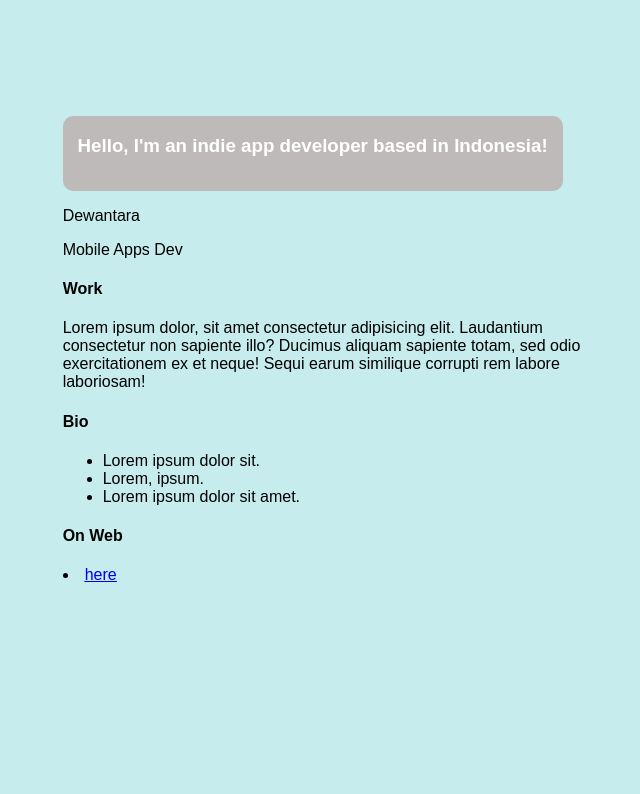
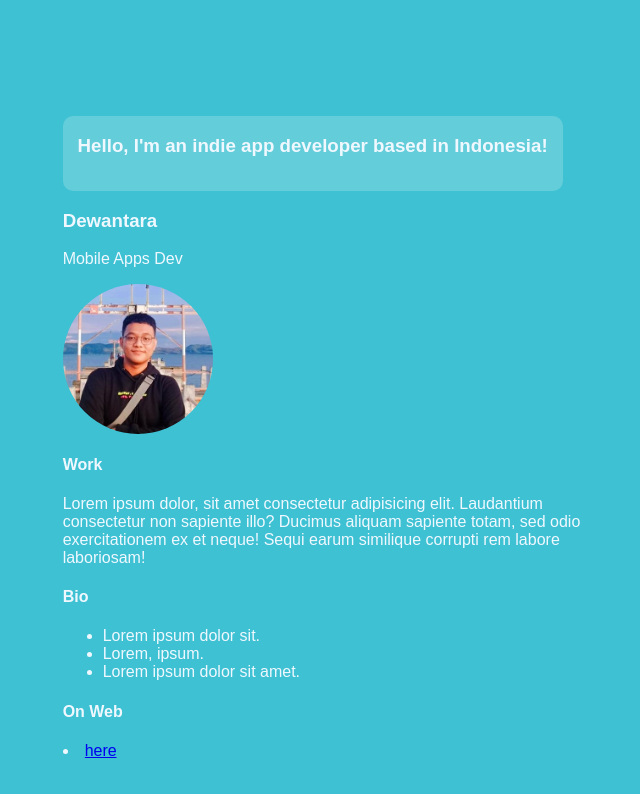
Before and after one commit to GoodGuyzaxx/zaxx-website, a plain HTML site: page index.html in a window 1280 px wide. Shown: the whole page, without its empty margins (318-958 px from the left). Drawn offline with Linux system fonts and the light colour scheme.

Commit message:
Update: Adding Some change

```diff
--- a/css/stylesheet.css
+++ b/css/stylesheet.css
@@ -4,9 +4,19 @@ body {
     height: 1738px;
     left: calc(50% - 768px/2 - 0.17px);
     top: 0.45px;
-    background-color: #c7ecee;
+    background-color: #3dc1d3;
     font-family: Arial, Helvetica, sans-serif;
+    color: aliceblue;
 }
+
+.profilePic {
+    border-radius: 100%;
+    width: 150px;
+    height: 150px;
+    display: flex;
+    justify-content: center;
+}
+
 
 .continer {
     position: absolute;
@@ -16,12 +26,10 @@ body {
     top: 107.45px;
 }
 
-
 .header {
-    background-color: rgb(191, 186, 186);
+    background-color: #63cdda;
     width: 500px;
     height: 75px;
-    color: #FFFFFF;
     display: flex;
     justify-content: center;
     border-radius: 10px;
--- a/index.html
+++ b/index.html
@@ -19,10 +19,11 @@
             </div>
         </header>
         <div class="profile">
-            <p>Dewantara</p>
+            <h3>Dewantara</h3>
             <p>Mobile Apps Dev</p>
+            <img class="profilePic" src="img/favPic.jpeg" alt="profilepic"">
         </div>
-        <div class="work">
+        <div class=" work">
             <h4> Work </h4>
             <p>Lorem ipsum dolor, sit amet consectetur adipisicing elit. Laudantium consectetur non sapiente illo?
                 Ducimus aliquam sapiente totam, sed odio exercitationem ex et neque! Sequi earum similique corrupti rem
```
Also changed, not shown: img/favPic.jpeg (added).
